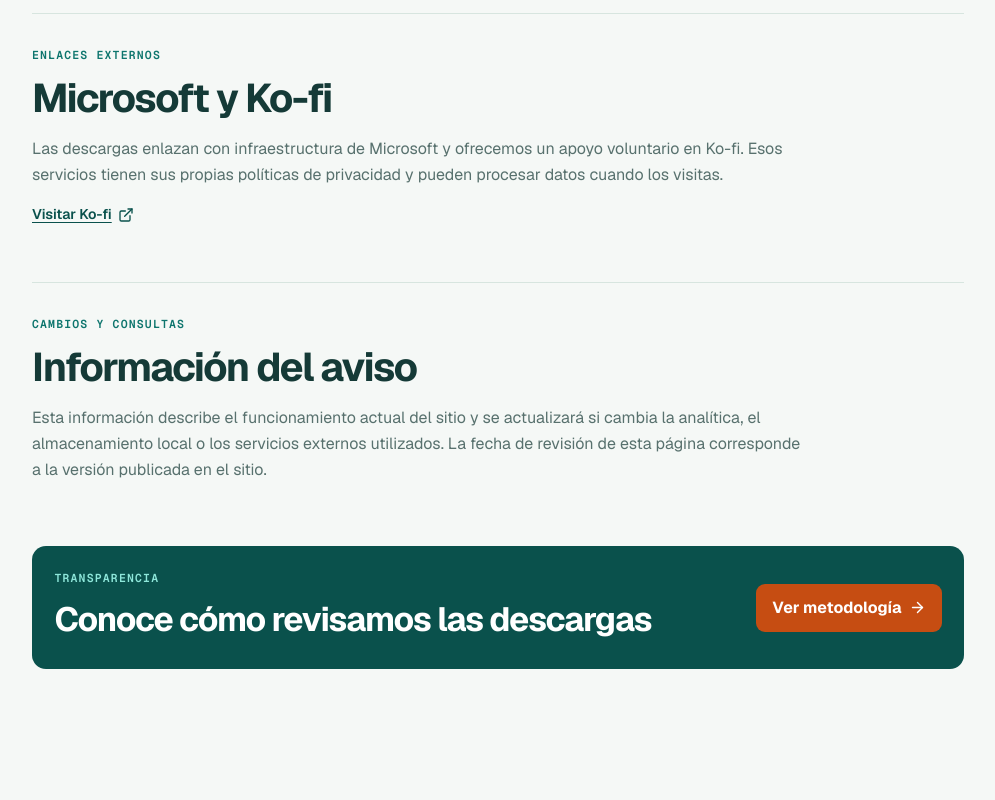
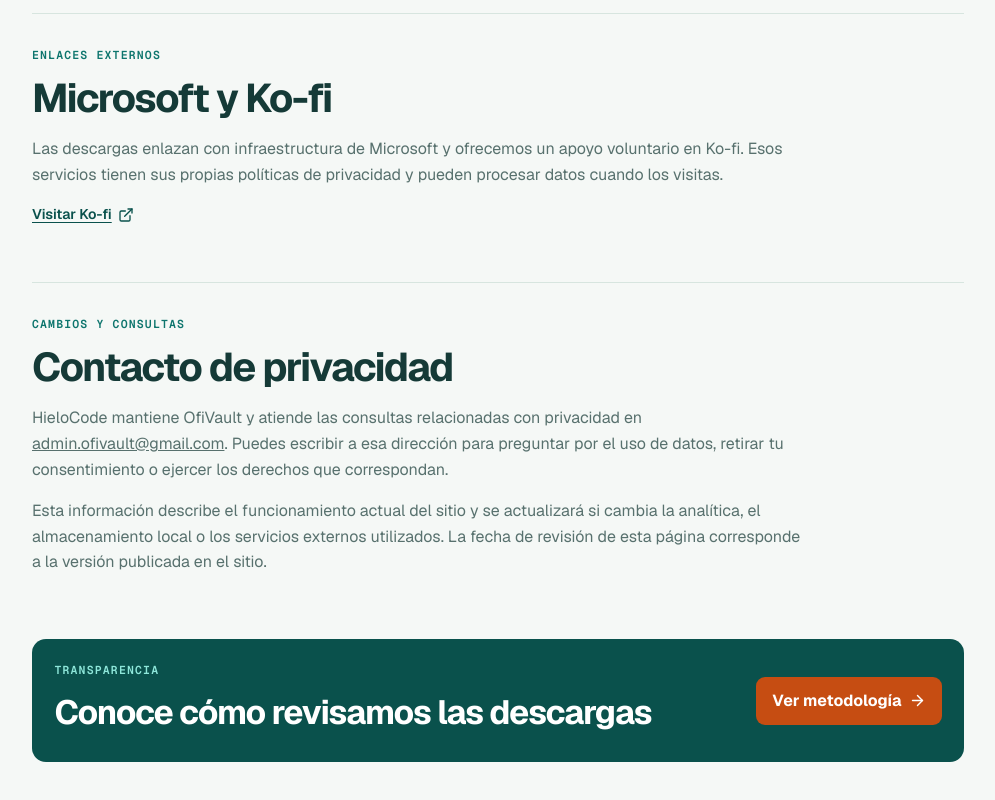
Before and after one commit to davidhielo91/ofivault, a Next.js app: page /privacidad in a window 1280 px wide. Shown: the part 1108-1908 px from the top of the page, without its empty margins (142-1137 px from the left). Before the commit the page ends 1841 px from the top, so only its background shows below. Built offline with nearby package versions, Linux system fonts and the light colour scheme.

Commit message:
feat: add privacy contact details

```diff
--- a/src/app/privacidad/page.tsx
+++ b/src/app/privacidad/page.tsx
@@ -80,7 +80,10 @@
 
         <section className="privacy-section" aria-labelledby="privacy-contact-title">
           <p className="eyebrow">Cambios y consultas</p>
-          <h2 id="privacy-contact-title">Información del aviso</h2>
+          <h2 id="privacy-contact-title">Contacto de privacidad</h2>
+          <p>
+            HieloCode mantiene OfiVault y atiende las consultas relacionadas con privacidad en <a href="mailto:admin.ofivault@gmail.com">admin.ofivault@gmail.com</a>. Puedes escribir a esa dirección para preguntar por el uso de datos, retirar tu consentimiento o ejercer los derechos que correspondan.
+          </p>
           <p>
             Esta información describe el funcionamiento actual del sitio y se actualizará si cambia la analítica, el almacenamiento local o los servicios externos utilizados. La fecha de revisión de esta página corresponde a la versión publicada en el sitio.
           </p>
```
